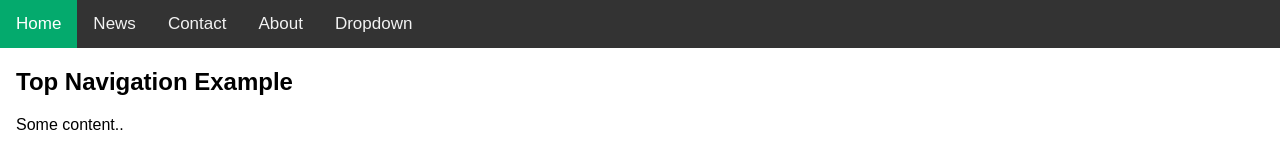
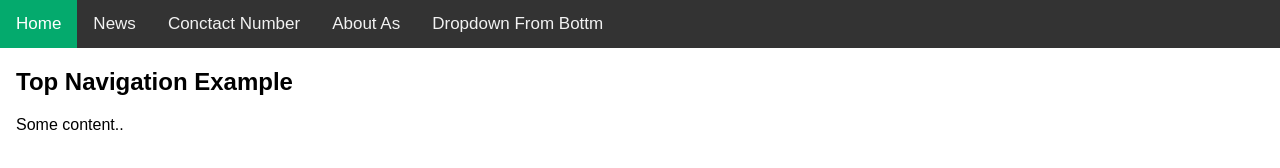
Before and after one commit to raghubaba/raghuDemo, a plain HTML site: page WebsiteDemo/index.html in a window 1280 px wide. Drawn offline with Linux system fonts and the light colour scheme.

```diff
--- a/WebsiteDemo/index.html
+++ b/WebsiteDemo/index.html
@@ -39,14 +39,13 @@ body {
 <div class="topnav">
   <a class="active" href="#home">Home</a>
   <a href="#news">News</a>
-  <a href="#contact">Contact</a>
-  <a href="#about">About</a>
-  <a href="#about">Dropdown</a>
+  <a href="#contact">Conctact Number</a>
+  <a href="#about">About As</a>
+  <a href="#about">Dropdown From Bottm</a>
 </div>
 <div style="padding-left:16px">
   <h2>Top Navigation Example</h2>
   <p>Some content..</p>
 </div>
 </body>
-
 </html>
```
